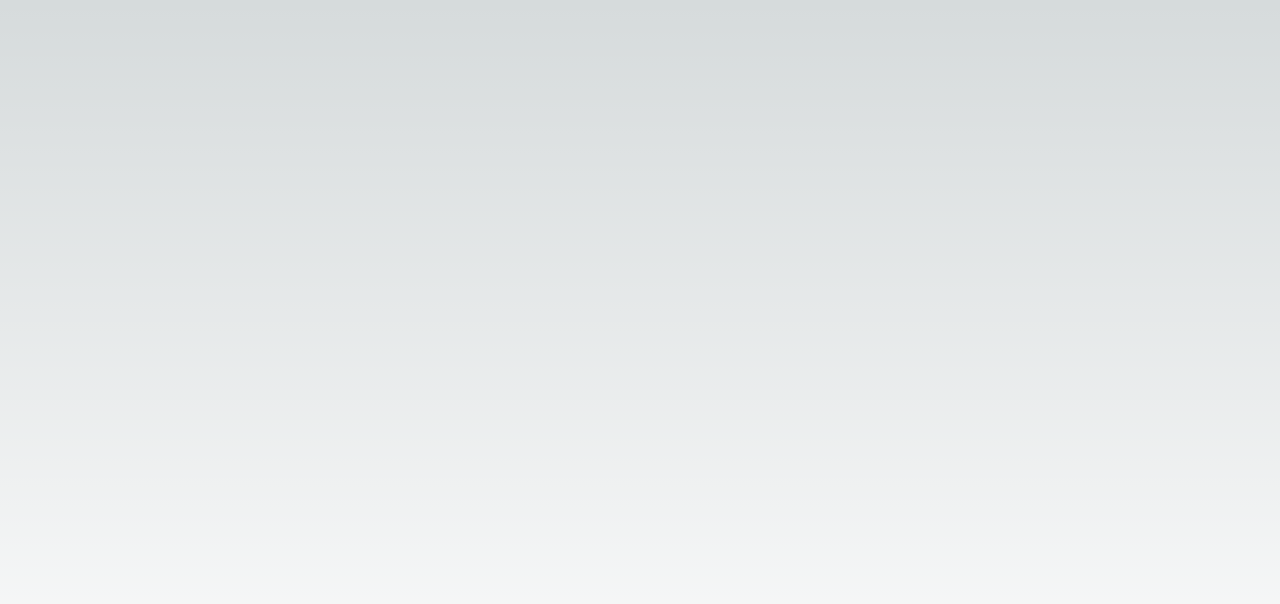
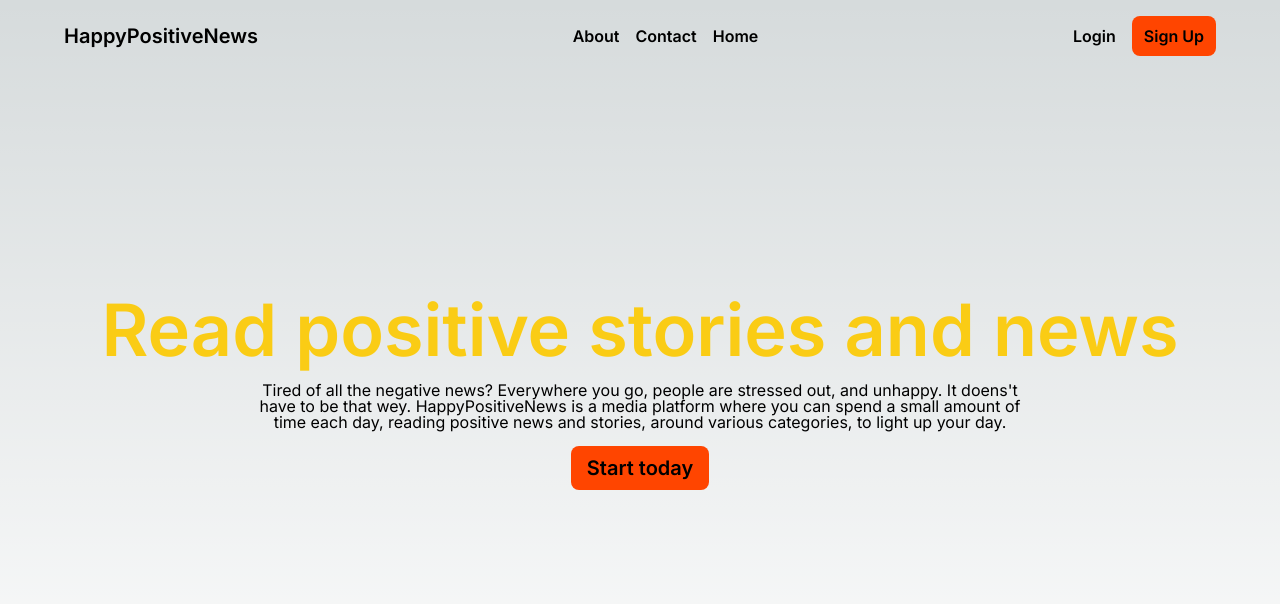
Before and after one commit to WilliamFerns1/archived-demo-memeorandum, a Next.js app: page / in a window 1280 px wide. Shown: the top 604 px of the page. Built offline with nearby package versions, Linux system fonts and the light colour scheme.

Commit message:
feat: done with landing page design desktop

```diff
--- a/app/globals.css
+++ b/app/globals.css
@@ -31,3 +31,40 @@ body {
     text-wrap: balance;
   }
 }
+
+.btn-primary-small {
+  font-weight: 600;
+  padding:  0.5rem 0.75rem;
+  background-color: orangered;
+  border-radius: 0.5rem;
+}
+
+.btn-primary {
+  font-weight: 600;
+  padding:  0.75rem 1rem;
+  background-color: orangered;
+  border-radius: 0.5rem;
+  font-size: 1.25rem;
+}
+
+.btn-primary-large {
+  font-weight: 600;
+  padding:  1rem 1.25rem;
+  background-color: orangered;
+  border-radius: 0.5rem;
+  font-size: 1.5rem;
+}
+
+.nav-link {
+  font-weight: 600;
+}
+
+
+/* Quick utils: */
+.bold {
+  font-weight: bold;
+}
+
+.semibold {
+  font-weight: 600;
+}
--- a/app/page.tsx
+++ b/app/page.tsx
@@ -1,7 +1,23 @@
-
 export default function Home() {
   return (
-    <main className="flex min-h-screen flex-col items-center justify-between p-24">
+    <main className="flex min-h-screen w-screen flex-col items-center">
+      <header className="flex w-full justify-between items-center px-16 py-4">
+        <h1 className="semibold text-xl">HappyPositiveNews</h1>
+        <nav className="flex items-center gap-4">
+          <a className="nav-link" href="/about">About</a>
+          <a className="nav-link" href="/contact">Contact</a>
+          <a className="nav-link" href="/home">Home</a>
+        </nav>
+        <div className="flex items-center gap-4">
+          <a className="nav-link" href="/login">Login</a>
+          <button className="btn-primary-small">Sign Up</button>
+        </div>
+      </header>
+      <section className="flex flex-col justify-center h-[80vh] items-center gap-4 leading-none">
+        <h1 className="semibold text-[4.5rem] text-yellow-400">Read positive stories and news</h1>
+        <p className="text-center w-3/5">Tired of all the negative news? Everywhere you go, people are stressed out, and unhappy. It doens't have to be that wey. HappyPositiveNews is a media platform where you can spend a small amount of time each day, reading positive news and stories, around various categories, to light up your day.</p>
+        <button className="btn-primary">Start today</button>
+      </section>
     </main>
   );
 }
```
Also changed, not shown: 1 other file (tests, documents, lock files or other folders).
